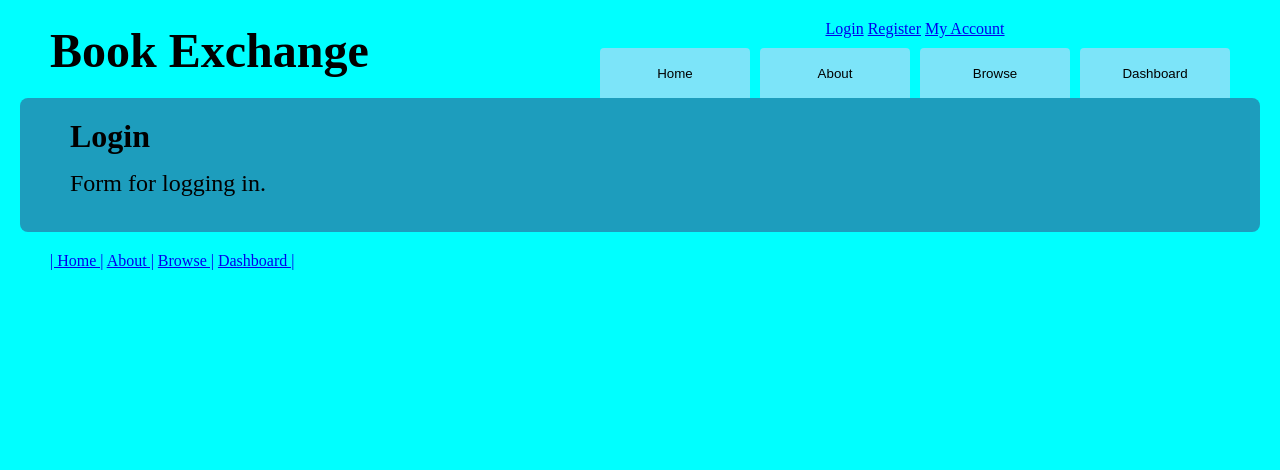
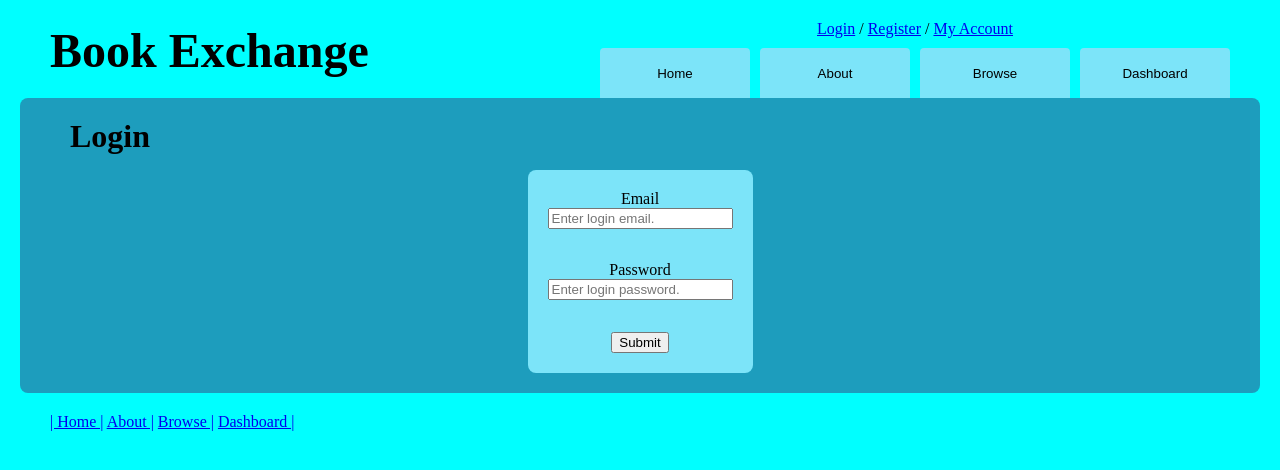
Before and after one commit to Zubdragon047/cosc360project, a PHP site: page /login.html in a window 1280 px wide. Shown: the top 470 px of the page. Run offline with PHP 8.4, Linux system fonts and the light colour scheme.

Commit message:
login form

```diff
--- a/about.html
+++ b/about.html
@@ -12,8 +12,8 @@
         <h1>Book Exchange</h1>
         <div class="header-rightside">
             <nav class="header-nav-top">
-                <a href="login.html">Login</a>
-                <a href="register.html">Register</a>
+                <a href="login.html">Login</a> /
+                <a href="register.html">Register</a> /
                 <a href="myaccount.html">My Account</a>
             </nav>
             <nav class="header-nav-bottom">
--- a/browse.html
+++ b/browse.html
@@ -12,8 +12,8 @@
         <h1>Book Exchange</h1>
         <div class="header-rightside">
             <nav class="header-nav-top">
-                <a href="login.html">Login</a>
-                <a href="register.html">Register</a>
+                <a href="login.html">Login</a> /
+                <a href="register.html">Register</a> /
                 <a href="myaccount.html">My Account</a>
             </nav>
             <nav class="header-nav-bottom">
--- a/css/stylesheet.css
+++ b/css/stylesheet.css
@@ -78,3 +78,22 @@ h3 {
     align-items: center;
     img {width: 150px;}
 }
+
+#login-form {
+    justify-self: center;
+    width: max-content;
+    padding: 20px;
+    border-radius: 8px;
+    background-color: rgb(124, 228, 249);
+    display: flex;
+    flex-direction: column;
+    align-items: center;
+    gap: 2em;
+    .form-group {
+        display: flex;
+        flex-direction: column;
+        align-items: center;
+    }
+    #email-error-message {color: red;}
+    #password-error-message {color: red;}
+}
--- a/dashboard.html
+++ b/dashboard.html
@@ -12,8 +12,8 @@
         <h1>Book Exchange</h1>
         <div class="header-rightside">
             <nav class="header-nav-top">
-                <a href="login.html">Login</a>
-                <a href="register.html">Register</a>
+                <a href="login.html">Login</a> /
+                <a href="register.html">Register</a> /
                 <a href="myaccount.html">My Account</a>
             </nav>
             <nav class="header-nav-bottom">
--- a/home.html
+++ b/home.html
@@ -12,8 +12,8 @@
         <h1>Book Exchange</h1>
         <div class="header-rightside">
             <nav class="header-nav-top">
-                <a href="login.html">Login</a>
-                <a href="register.html">Register</a>
+                <a href="login.html">Login</a> /
+                <a href="register.html">Register</a> /
                 <a href="myaccount.html">My Account</a>
             </nav>
             <nav class="header-nav-bottom">
--- a/login.html
+++ b/login.html
@@ -4,7 +4,7 @@
     <meta charset="utf-8">
     <title>COSC360 Project - Book Exchange</title>
     <link rel="stylesheet" href="css/stylesheet.css">
-    <script src="scripts/aboutscript.js"></script>
+    <script src="scripts/loginscript.js"></script>
 </head>
 
 <body>
@@ -12,8 +12,8 @@
         <h1>Book Exchange</h1>
         <div class="header-rightside">
             <nav class="header-nav-top">
-                <a href="login.html">Login</a>
-                <a href="register.html">Register</a>
+                <a href="login.html">Login</a> /
+                <a href="register.html">Register</a> /
                 <a href="myaccount.html">My Account</a>
             </nav>
             <nav class="header-nav-bottom">
@@ -28,7 +28,23 @@
 <div class="main-container">
     <div>
         <h2>Login</h2>
-        <h3>Form for logging in.</h3>
+        <form id="login-form" method="post"
+            action="http://www.randyconnolly.com/tests/process.php"
+            novalidate>
+            <div class="form-group">
+                <label for="email">Email</label>
+                <input type="email" id="login-email" name="email" placeholder="Enter login email." required>
+                <span id="email-error-message"></span>
+            </div>
+            <div class="form-group">
+                <label for="password">Password</label>
+                <input type="password" id="login-password" name="password" placeholder="Enter login password." required>
+                <span id="password-error-message"></span>
+            </div>
+            <div class="form-buttons">
+                <button type="submit" class="submit">Submit</button>
+            </div>
+        </form>
     </div>
 
 </div>
--- a/myaccount.html
+++ b/myaccount.html
@@ -4,7 +4,7 @@
     <meta charset="utf-8">
     <title>COSC360 Project - Book Exchange</title>
     <link rel="stylesheet" href="css/stylesheet.css">
-    <script src="scripts/aboutscript.js"></script>
+    <script src="scripts/myaccountscript.js"></script>
 </head>
 
 <body>
@@ -12,8 +12,8 @@
         <h1>Book Exchange</h1>
         <div class="header-rightside">
             <nav class="header-nav-top">
-                <a href="login.html">Login</a>
-                <a href="register.html">Register</a>
+                <a href="login.html">Login</a> /
+                <a href="register.html">Register</a> /
                 <a href="myaccount.html">My Account</a>
             </nav>
             <nav class="header-nav-bottom">
--- a/register.html
+++ b/register.html
@@ -4,7 +4,7 @@
     <meta charset="utf-8">
     <title>COSC360 Project - Book Exchange</title>
     <link rel="stylesheet" href="css/stylesheet.css">
-    <script src="scripts/aboutscript.js"></script>
+    <script src="scripts/registerscript.js"></script>
 </head>
 
 <body>
@@ -12,8 +12,8 @@
         <h1>Book Exchange</h1>
         <div class="header-rightside">
             <nav class="header-nav-top">
-                <a href="login.html">Login</a>
-                <a href="register.html">Register</a>
+                <a href="login.html">Login</a> /
+                <a href="register.html">Register</a> /
                 <a href="myaccount.html">My Account</a>
             </nav>
             <nav class="header-nav-bottom">
--- /dev/null
+++ b/scripts/loginscript.js
@@ -0,0 +1,22 @@
+document.addEventListener("DOMContentLoaded", () => {
+    const form = document.getElementById("login-form");
+    form.setAttribute("novalidate", true);
+    form.addEventListener("submit", (e) => {
+        const inputemail = document.getElementById("login-email");
+        const inputpassword = document.getElementById("login-password");
+        const emailmsg = document.getElementById("email-error-message");
+        const passmsg = document.getElementById("password-error-message");
+        if (inputemail.value == null || inputemail.value == "" || !inputemail.value.includes('@')) {
+            e.preventDefault();
+            emailmsg.textContent = "Must enter an email address";
+        } else {
+            emailmsg.textContent = "";
+        }
+        if (inputpassword.value == null || inputpassword.value == "") {
+            e.preventDefault();
+            passmsg.textContent = "Must enter a password";
+        } else {
+            passmsg.textContent = "";
+        }
+    });
+})
```
Also changed, not shown: scripts/myaccountscript.js (added), scripts/registerscript.js (added).
